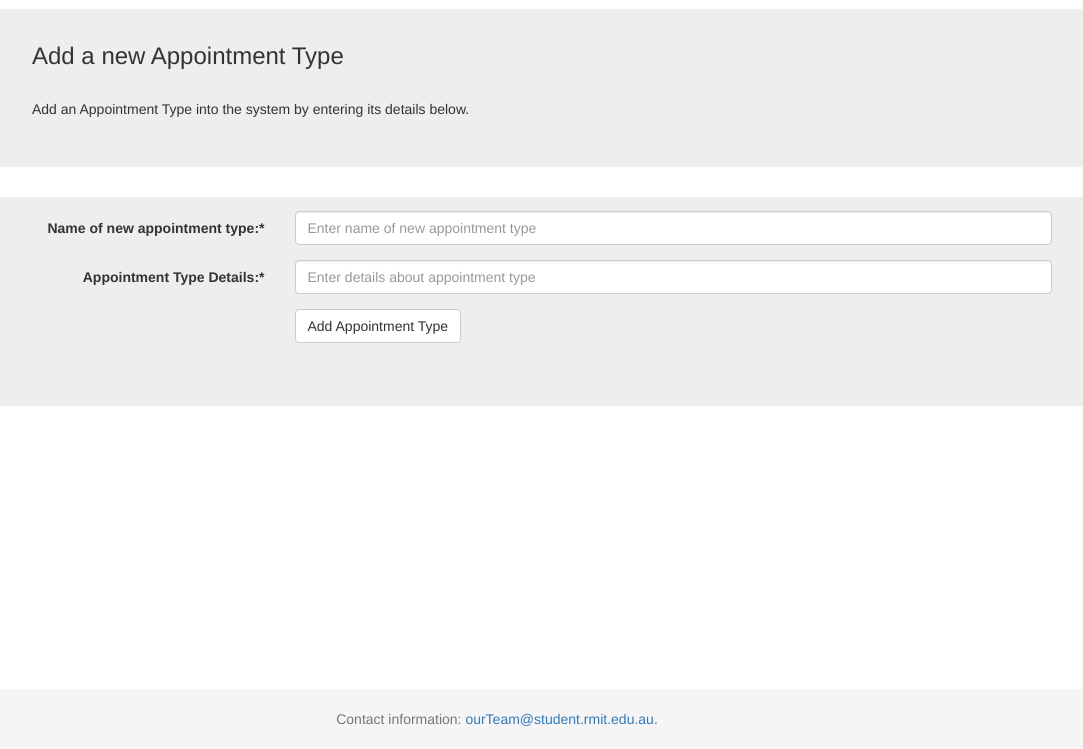
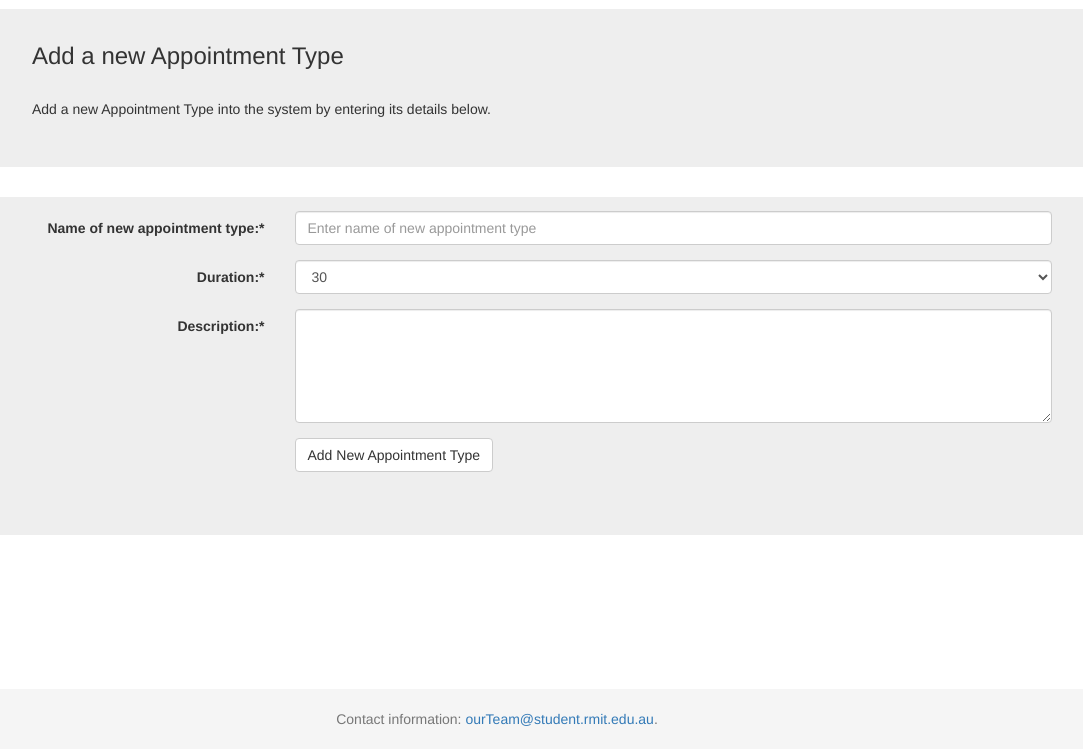
Before and after one commit to AnthonyNicholas/SEPT_appt_booker, a PHP site: page /addActivityOwner.php in a window 1280 px wide. Shown: the part 51-800 px from the top of the page, without its empty margins (143-1226 px from the left). Run offline with PHP 8.4, Linux system fonts and the light colour scheme; the visitor is signed in with stand-in values (Sample User, id 1).

Commit message:
Added add new appointment type functionality

```diff
--- a/Controller.class.php
+++ b/Controller.class.php
@@ -383,7 +383,7 @@ class Controller
     }
 
     // processes and adds entered employee into the database
-    public function addActivityOwner($fname,$lname)
+    public function addEmpOwner($fname,$lname)
     {
         if (!preg_match("/^[a-zA-Z'-]+$/", $fname))    {
             $error = 'fname';
@@ -404,8 +404,8 @@ class Controller
 
     }
 
-    // displays the form for adding employees
-    // possibly lists all current employees too?
+   // displays the form for adding new Appointment Types
+    // possibly lists all current app types too?
     public function addActivityFormOwner($added)
     {
         if ( !$this->ownerLoggedIn() )
@@ -440,28 +440,28 @@ class Controller
 
     }
 
-    // processes and adds entered employee into the database
-    public function addEmpOwner($fname,$lname)
+
+    // processes and adds new activity type into the database
+    public function addActivityOwner($appType,$appDesc,$appDuration)
     {
-        if (!preg_match("/^[a-zA-Z'-]+$/", $fname))    {
-            $error = 'fname';
-            header("Location: empOwnerAdd.php?error=$error"); //Check first name
+        if (!preg_match("/^[a-zA-Z ]+$/", $appType))    { // need to check regex
+            $error = 'appType';
+            header("Location: addActivityOwner.php?error=$error"); // need to add appropriate error
             return false;
         }
 
-        if (!preg_match("/^[a-zA-Z'-]+$/", $lname))    {
-            $error = 'lname';
-            header("Location: empOwnerAdd.php?error=$error"); //Check last name
+        if (!preg_match("/^[a-zA-Z0-9'-. ]+$/", $appDesc))    { // need to check regex
+            $error = 'appDesc';
+            header("Location: addActivityOwner.php?error=$error");
             return false;
         }
         else    {
-            $this->db->query("INSERT INTO Employees (empID, fName, lName)
-            VALUES ('NULL', '$fname','$lname')"); //Insert new employee
+            $this->db->query("INSERT INTO AppType (appType, appDesc, appDuration)
+            VALUES ('$appType','$appDesc', '$appDuration')"); //Insert new app type
              return true;
         }
 
     }
-
 
     public function helpPage()
     {
--- a/addActivityOwner.php
+++ b/addActivityOwner.php
@@ -9,8 +9,9 @@ $ctrl = new Controller();
 
 if ($ctrl->ownerLoggedIn())    {
 
-    if (isset($_POST['fname']))    {
-        if ($ctrl->addActivityOwner($_POST['fname'], $_POST['lname'])) {
+    if (isset($_POST['appType']))    {
+
+        if ($ctrl->addActivityOwner($_POST['appType'], $_POST['appDesc'], $_POST['appDuration'])) {
             $ctrl->addActivityFormOwner(true);
         }
     }
--- a/views/AddActivityOwner.class.php
+++ b/views/AddActivityOwner.class.php
@@ -10,7 +10,7 @@ class AddActivityOwner
         <div class="container">
             <div class = "jumbotron jumbotron-fluid">
                 <h3>Add a new Appointment Type</h3><br>
-                Add an Appointment Type into the system by entering its details below.
+                Add a new Appointment Type into the system by entering its details below.
             </div>
         </div>
 
@@ -18,20 +18,31 @@ class AddActivityOwner
         <div class = "jumbotron jumbotron-fluid">
             <form class="form-horizontal" action="<?php echo htmlspecialchars($_SERVER["PHP_SELF"])?>" method="post">
                 <div class="form-group">
-                    <label class="control-label col-sm-3" for="fname">Name of new appointment type:*</label>
+                    <label class="control-label col-sm-3" for="appType">Name of new appointment type:*</label>
                     <div class="col-sm-9">
-                        <input name="fname" type="text" class="form-control" placeholder="Enter name of new appointment type" required>
+                        <input name="appType" type="text" class="form-control" placeholder="Enter name of new appointment type" required>
                     </div>
                 </div>
                 <div class="form-group">
-                    <label class="control-label col-sm-3" for="lname">Appointment Type Details:*</label>
+                    <label class="control-label col-sm-3" for="appDuration">Duration:*</label>
                     <div class="col-sm-9">
-                        <input name="lname" type="text" class="form-control" placeholder="Enter details about appointment type" required>
+                        <select name = "appDuration" class="form-control">
+                            <option value = "1">30</option>
+                            <option value = "2">60</option>
+                            <option value = "3">90</option>
+                            <option value = "4">120</option>
+                        </select>
+                    </div>
+                </div>
+                <div class="form-group">
+                    <label class="control-label col-sm-3" for="appDesc">Description:*</label>
+                    <div class="col-sm-9">
+                        <textarea class="form-control" rows="5" name="appDesc"></textarea>
                     </div>
                 </div>
                 <div class="form-group">
                     <div class="col-sm-offset-3 col-sm-9">
-                        <button type="submit" class="btn btn-default">Add Appointment Type</button>
+                        <button type="submit" class="btn btn-default">Add New Appointment Type</button>
                     </div>
                 </div>
             </form>
@@ -45,9 +56,32 @@ class AddActivityOwner
     public function printSuccessHtml()    {
         ?>
         <div>
-            <p>Employee added successfully.</p>
+            <p>Appointment Type added successfully.</p>
         </div>
         <?php
     }
 
+
+    public function printCurrentAppTypes()
+    {
+        // $bookings = $customer->get_bookings();
+
+        // echo "<h4 class = \"list-group-item-heading\"> My Bookings </h4>";
+
+        // for ($i = 0; $i < count($bookings); $i++)
+        // {
+        //     $empId = $bookings[$i]->get_empId();
+        //     $date_time = $bookings[$i]->get_dateTime();
+        //     $fname = $bookings[$i]->get_fname();
+        //     $lname = $bookings[$i]->get_lname();
+        //     $type = $bookings[$i]->get_type();
+
+        //     $date = $date_time->format("d-m-Y");
+        //     $time = $date_time->format("H:i:s");
+
+        //     echo "<div class = \"list-group-item\">".$date."&nbsp;&nbsp;&nbsp;".$time."&nbsp;&nbsp;&nbsp; with ".$fname." ".$lname."&nbsp;&nbsp;&nbsp;|&nbsp;&nbsp;&nbsp;".$type."</div>";
+        // }
+    }
+
+
 }
--- a/views/FormError.class.php
+++ b/views/FormError.class.php
@@ -16,7 +16,9 @@ class FormError
                            "duplicate" => "An account with that email address already exists",
                            "err_login_failed" => "Invalid username or password - please try again",
                            "login_required" => "Please log in to access restricted content",
-                           "bad_time" => "Please enter valid times only");
+                           "bad_time" => "Please enter valid times only",
+                           "appType" => "Please re-enter name of new appointment. Name must consist of alphanumeric characters only.",
+                           "appDesc" => "Please enter valid times only");
 
     public function printHtml($errors) // take the list of errors and print relevant messages
     {
```
